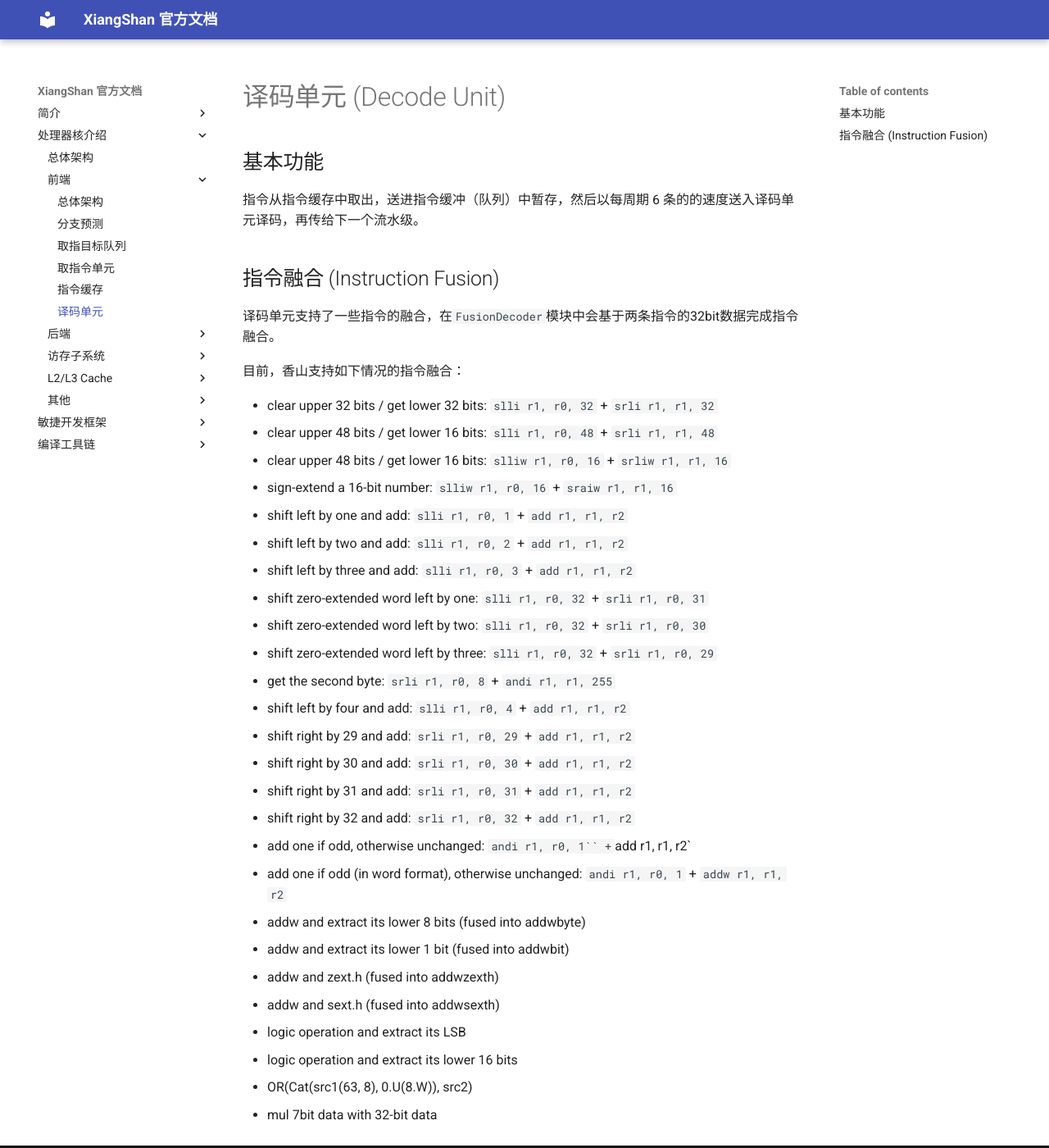
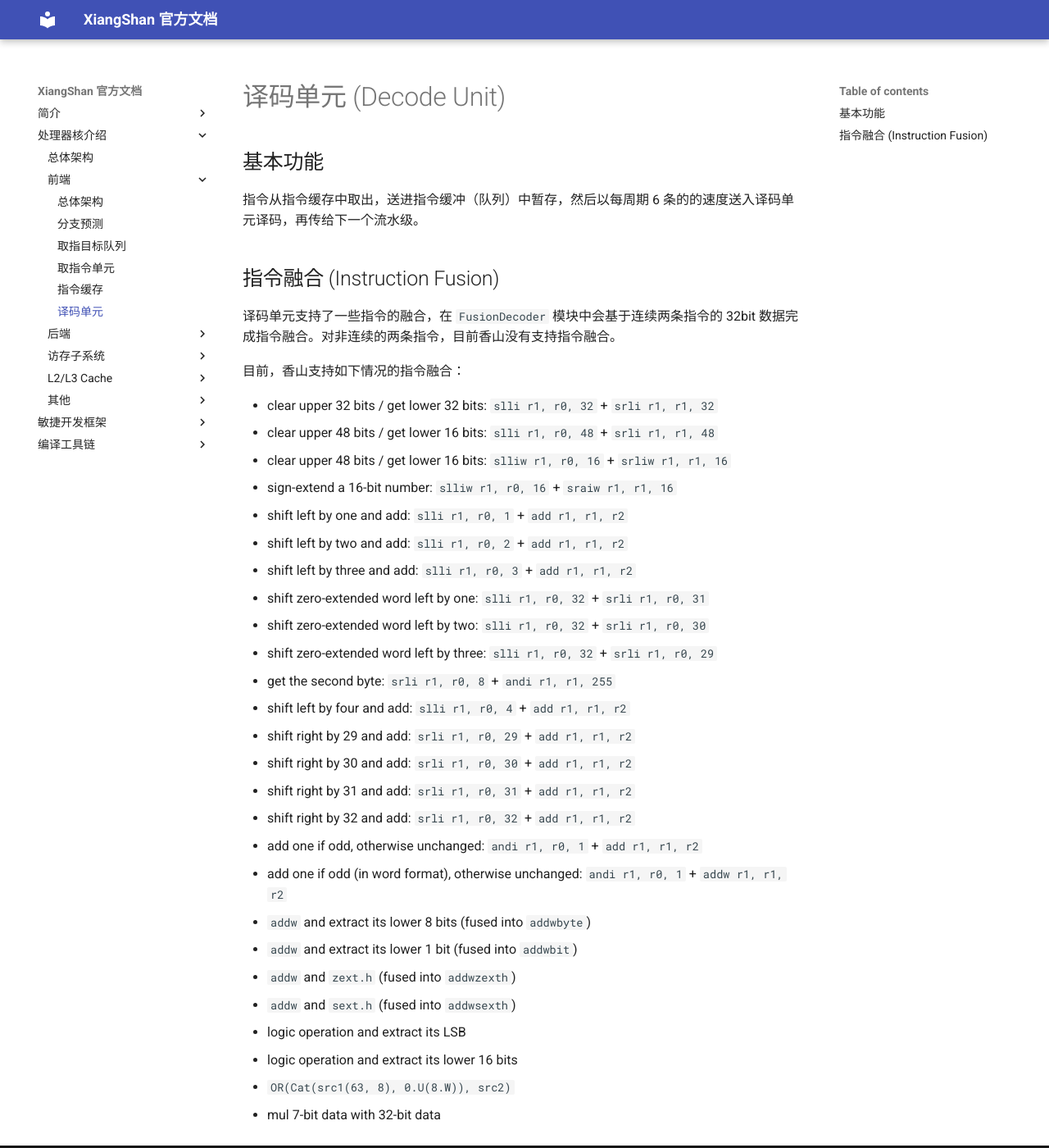
Before and after one commit to OpenXiangShan/XiangShan-doc, an MkDocs documentation site: the page built from docs/frontend/decode.md, in a window 1280 px wide and 1400 px high. Shown: the whole window at 82% size. Built offline with MkDocs 1.6.1 and Material for MkDocs 9.7.7, drawn with Linux system fonts in a browser that asks for light colours.

Commit message:
docs: update instruction fusion

```diff
--- a/docs/frontend/decode.md
+++ b/docs/frontend/decode.md
@@ -3,7 +3,7 @@
 指令从指令缓存中取出，送进指令缓冲（队列）中暂存，然后以每周期 6 条的的速度送入译码单元译码，再传给下一个流水级。
 
 ## 指令融合 (Instruction Fusion)
-译码单元支持了一些指令的融合，在`FusionDecoder`模块中会基于两条指令的32bit数据完成指令融合。
+译码单元支持了一些指令的融合，在 `FusionDecoder` 模块中会基于连续两条指令的 32bit 数据完成指令融合。对非连续的两条指令，目前香山没有支持指令融合。
 
 目前，香山支持如下情况的指令融合：
 
@@ -23,13 +23,13 @@
 * shift right by 30 and add: `srli r1, r0, 30` + `add r1, r1, r2`
 * shift right by 31 and add: `srli r1, r0, 31` + `add r1, r1, r2`
 * shift right by 32 and add: `srli r1, r0, 32` + `add r1, r1, r2`
-* add one if odd, otherwise unchanged: `andi r1, r0, 1`` + `add r1, r1, r2`
+* add one if odd, otherwise unchanged: `andi r1, r0, 1` + `add r1, r1, r2`
 * add one if odd (in word format), otherwise unchanged: `andi r1, r0, 1` + `addw r1, r1, r2`
-* addw and extract its lower 8 bits (fused into addwbyte)
-* addw and extract its lower 1 bit (fused into addwbit)
-* addw and zext.h (fused into addwzexth)
-* addw and sext.h (fused into addwsexth)
+* `addw` and extract its lower 8 bits (fused into `addwbyte`)
+* `addw` and extract its lower 1 bit (fused into `addwbit`)
+* `addw` and `zext.h` (fused into `addwzexth`)
+* `addw` and `sext.h` (fused into `addwsexth`)
 * logic operation and extract its LSB
 * logic operation and extract its lower 16 bits
-* OR(Cat(src1(63, 8), 0.U(8.W)), src2)
-* mul 7bit data with 32-bit data
+* `OR(Cat(src1(63, 8), 0.U(8.W)), src2)`
+* mul 7-bit data with 32-bit data
```
